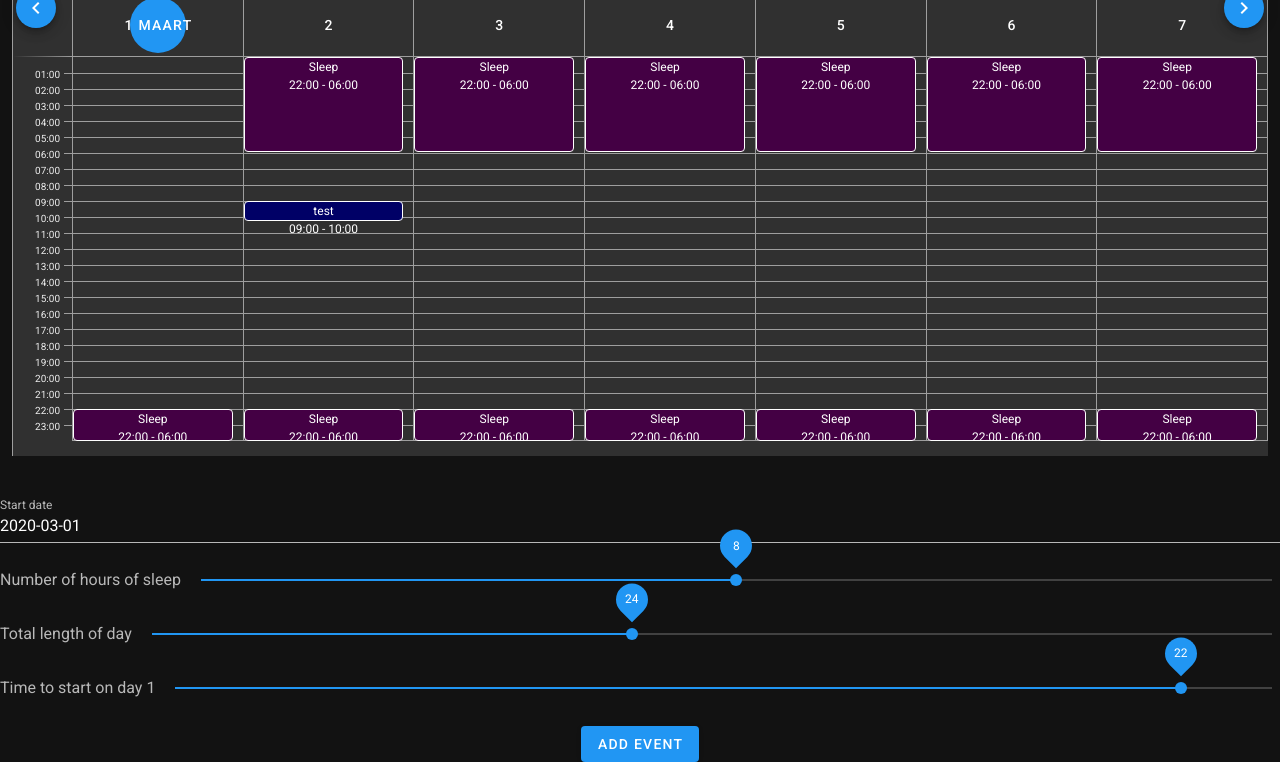
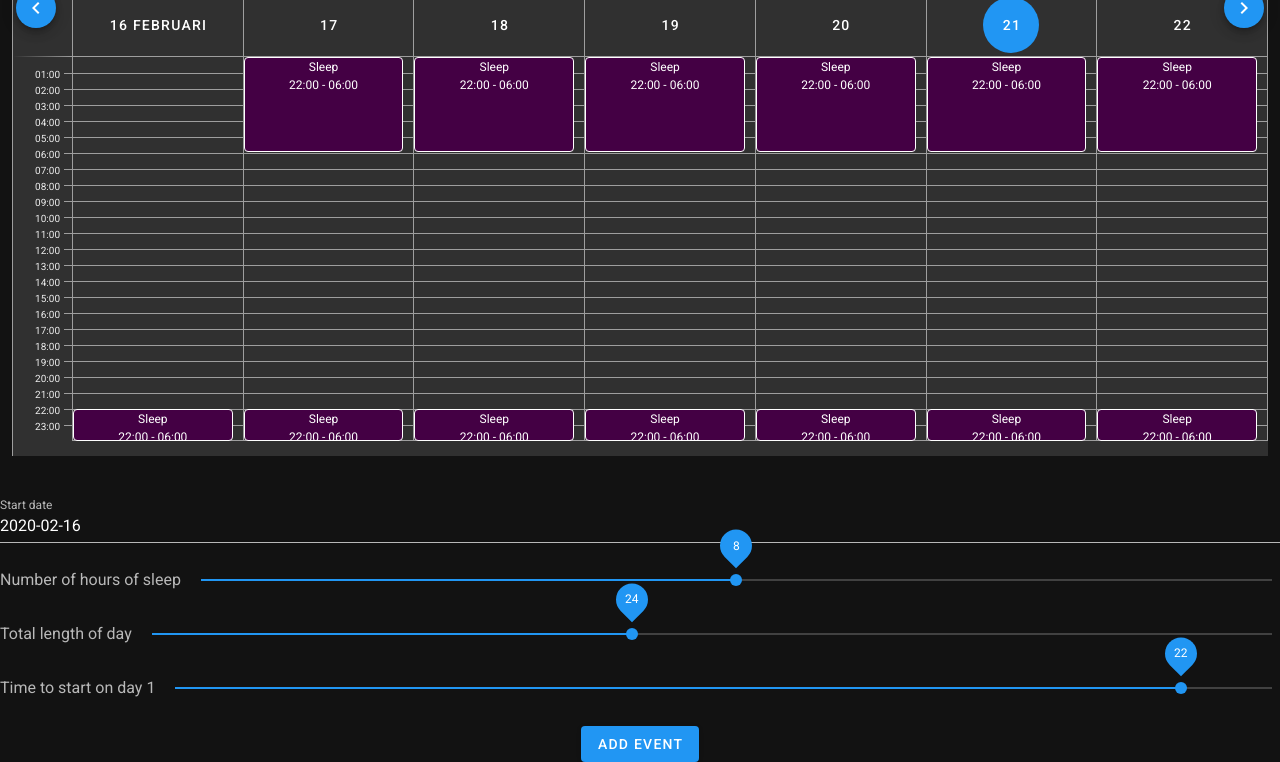
Before and after one commit to jochemmeyers/SleepSchedule, a plain HTML site: page index.html in a window 1280 px wide. Shown: the part 76-838 px from the top of the page. Drawn offline with nearby package versions, Linux system fonts and the light colour scheme.

Commit message:
Calender now starts on the current week, today correctly marked

```diff
--- a/index.html
+++ b/index.html
@@ -60,10 +60,10 @@
                             <v-menu v-model="todaydatepicker" :close-on-content-click="false" :nudge-right="40" transition="scale-transition" offset-y
                                 min-width="290px">
                                 <template v-slot:activator="{ on }">
-                                    <v-text-field v-model="today" label="Start date" readonly v-on="on">
+                                    <v-text-field v-model="start" label="Start date" readonly v-on="on">
                                     </v-text-field>
                                 </template>
-                                <v-date-picker v-model="today" @input="menu2 = false"></v-date-picker>
+                                <v-date-picker v-model="start" @input="menu2 = false"></v-date-picker>
                             </v-menu>
                         </v-row>
                         <v-row><v-slider min="4" max="12" tick-size="6" v-model="sleeptime" thumb-label="always" label="Number of hours of sleep"></v-row>
@@ -160,12 +160,7 @@
         }),
         data: {
             version: 1.0,
-            baseevents: [ {
-                start: '2020-03-02 9:00',
-                duration: 1,
-                name: 'test',
-            }
-            ],
+            baseevents: [],
             baseeventsdaily: [],
             baseeventsmonthly: [],
             dialog: null,
@@ -178,8 +173,8 @@
                 recursion: 'none',
                 days: 1,
             },
-            start: '2020-03-01',
-            today: '2020-03-01',
+            start: moment().startOf('week').format('YYYY-MM-DD'),
+            today: moment().format('YYYY-MM-DD'),
             todaydatepicker:null,
             startdatepicker:null,
             starttimepicker:null,
@@ -197,7 +192,7 @@
         computed: {
             events () {
                 var events = [];
-                var basetime = moment.utc(this.today).add(this.starttime, 'h');
+                var basetime = moment.utc(this.start).add(this.starttime, 'h');
                 var time = basetime;
                 var dst_added = false;
                 var numberofdays = Math.round((365 * 24) / this.daylength);
```
